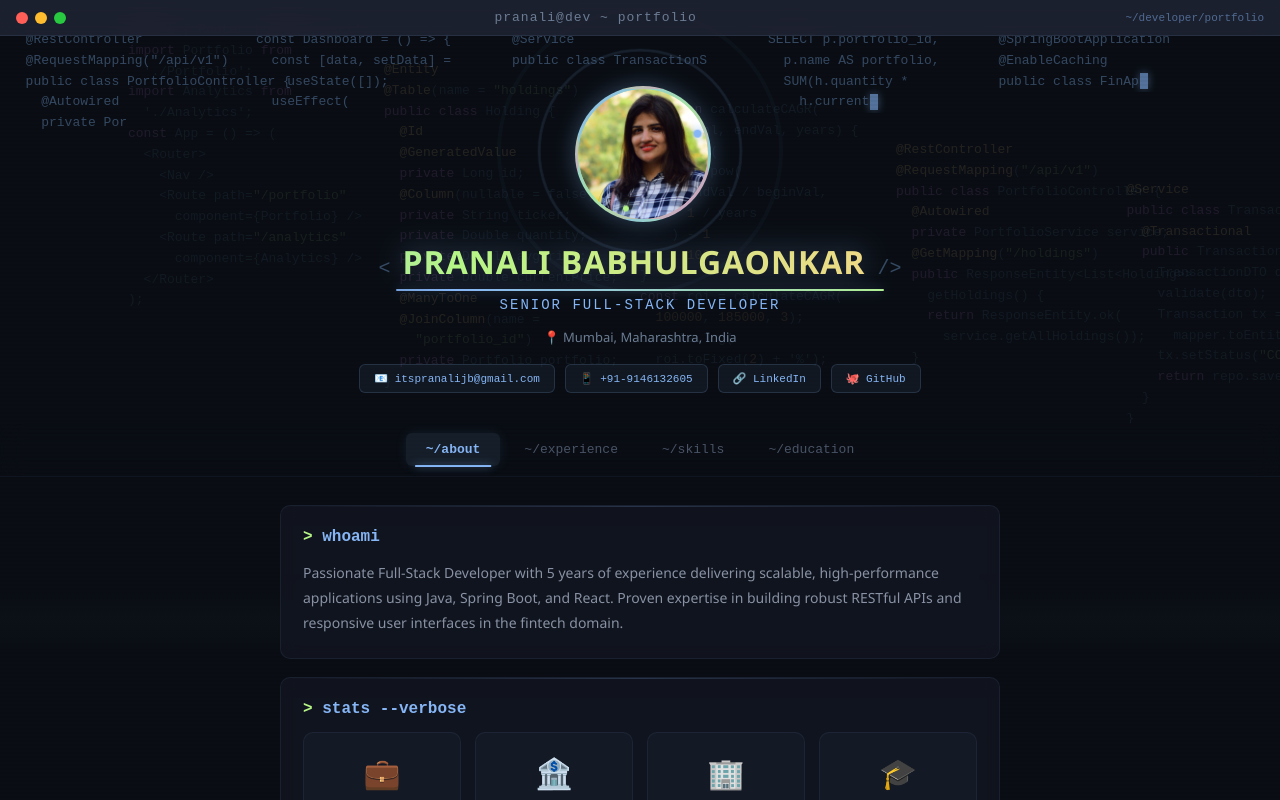
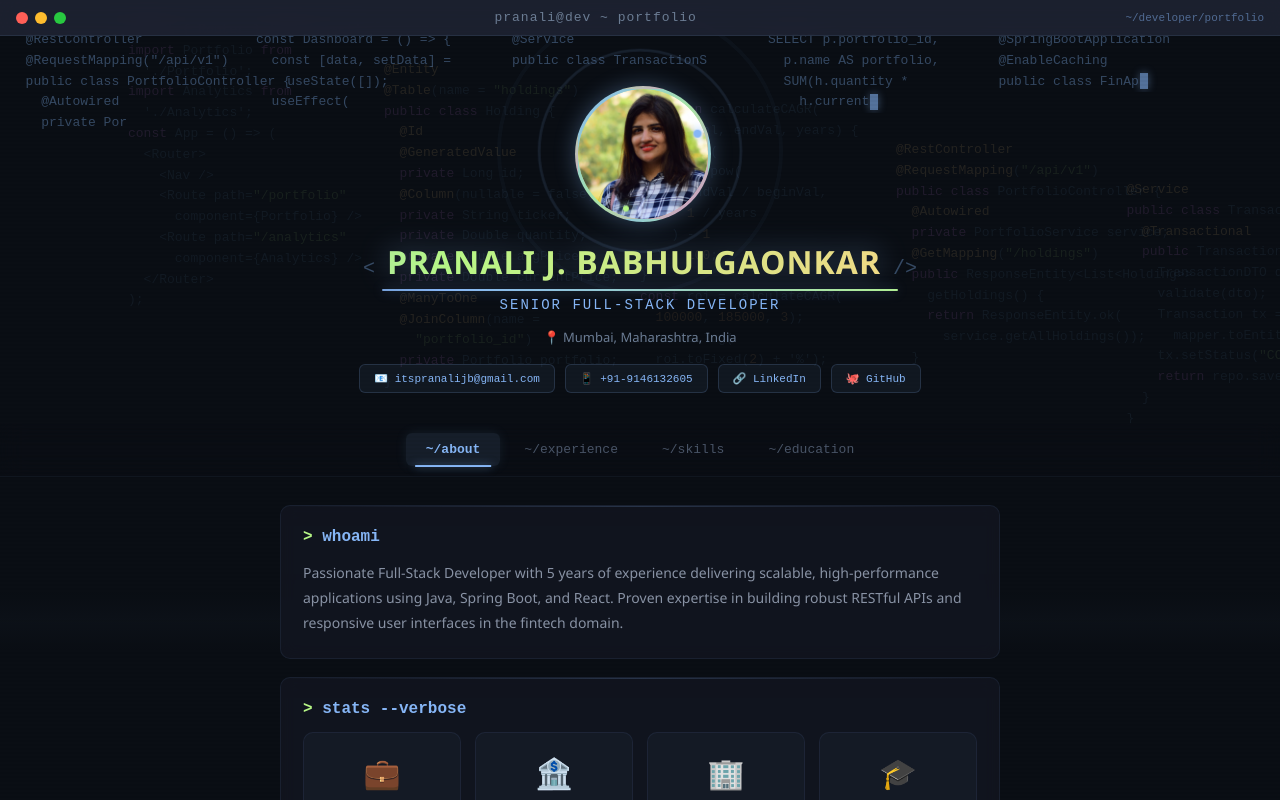
Before and after one commit to itsPranalijb/pranali-portfolio, a React (Create React App) app: page / in a window 1280 px wide. Shown: the top 800 px of the page. Built offline with nearby package versions, Linux system fonts and the light colour scheme.

Commit message:
update code

```diff
--- a/src/App.js
+++ b/src/App.js
@@ -8,7 +8,7 @@ import SkillsSection from "./components/SkillsSection";
 import EducationSection from "./components/EducationSection";
 
 const profile = {
-  name: "PRANALI BABHULGAONKAR",
+  name: "PRANALI J. BABHULGAONKAR",
   title: "Senior Full-Stack Developer",
   location: "Mumbai, Maharashtra, India",
   phone: "+91-9146132605",
```
